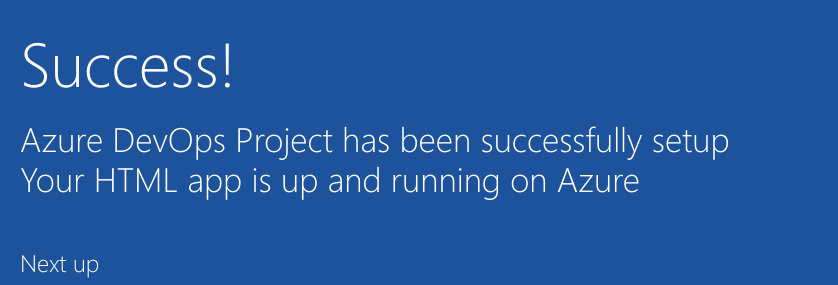
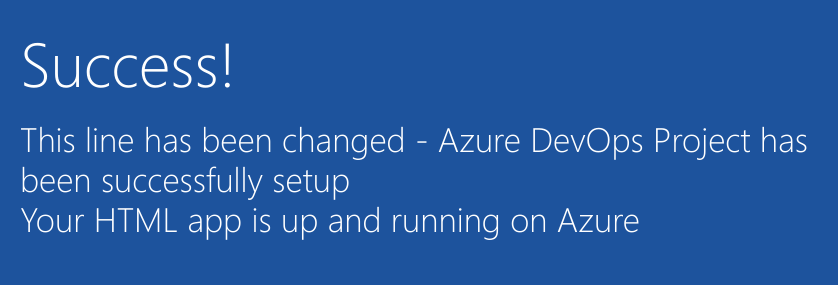
Before and after one commit to yuvi-au/yuviautomation, a plain HTML site: page index.html in a window 1280 px wide. Shown: the part 352-637 px from the top of the page, 205-1043 px from the left. Drawn offline with Linux system fonts and the light colour scheme.

Commit message:
changed index.html

```diff
--- a/index.html
+++ b/index.html
@@ -19,7 +19,7 @@
         </div>
             <div class="content-body">
                 <div class="success-text">Success!</div>
-                <div class="description line-1"> Azure DevOps Project has been successfully setup</div>
+                <div class="description line-1"> This line has been changed - Azure DevOps Project has been successfully setup</div>
                 <div class="description line-2"> Your HTML app is up and running on Azure</div>
                 <div class="next-steps-container">
                     <div class="next-steps-header">Next up</div>
```
